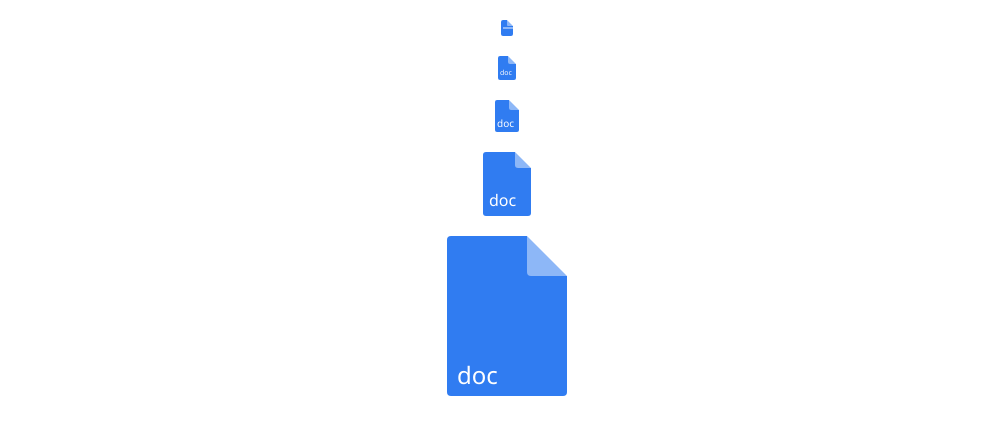
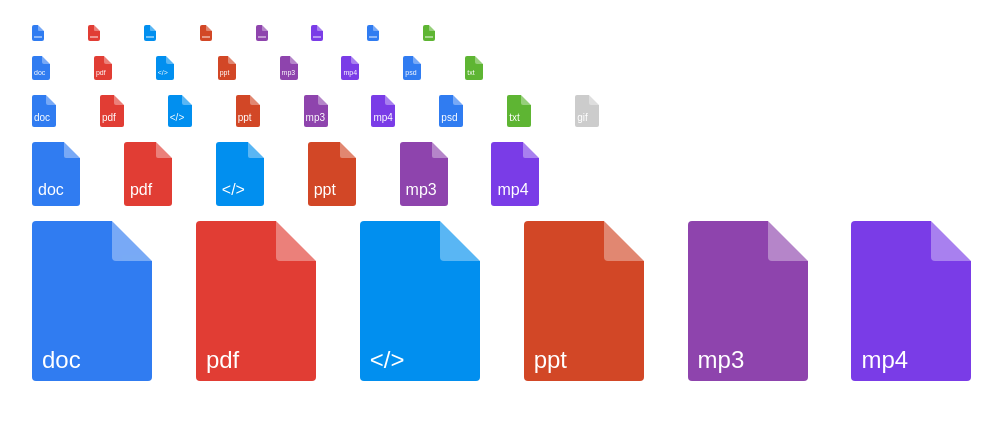
Before and after one commit to picturepan2/fileicon.css, a plain HTML site: page index.html in a window 1280 px wide. Shown: the whole page, without its empty margins (133-1135 px from the left). Drawn offline with nearby package versions, Linux system fonts and the light colour scheme.

Commit message:
图标类型的更多颜色支持

```diff
--- a/fileicon.css
+++ b/fileicon.css
@@ -2,14 +2,15 @@
 /*! fileicon.css v1.0.0 | MIT License | github.com/picturepan2/fileicon.css */
 /* fileicon.basic */
 .file-icon {
-  font-family: \5FAE\8F6F\96C5\9ED1, \534E\6587\9ED1\4F53, "Segoe UI", Tahoma, Arial;
+  font-family: Arial, Tahoma;
+  font-weight: 300;
   display: block;
   width: 24px;
   height: 32px;
   background: #018FEF;
   position: relative;
   border-radius: 2px;
-  margin: 20px auto;
+  -webkit-font-smoothing: antialiased;
 }
 .file-icon::before {
   display: block;
@@ -22,7 +23,7 @@
   border-bottom-left-radius: 2px;
   border-width: 5px;
   border-style: solid;
-  border-color: #fff #fff rgba(255,255,255,.45) rgba(255,255,255,.45);
+  border-color: #FFF #FFF rgba(255,255,255,.35) rgba(255,255,255,.35);
 }
 .file-icon::after {
   display: block;
@@ -34,7 +35,7 @@
   color: #fff;
   text-transform: lowercase;
   width: 100%;
-  padding: 2px 2px;
+  padding: 2px;
   white-space: nowrap;
   overflow: hidden;
 }
@@ -50,7 +51,8 @@
 }
 .file-icon.size-xs::after {
   content: "";
-  border-top: 2px solid rgba(255,255,255,.45);
+  border-bottom: 2px solid rgba(255,255,255,.45);
+  width: auto;
   left: 2px;
   right: 2px;
   bottom: 3px;
@@ -74,7 +76,7 @@
   border-radius: 3px;
 }
 .file-icon.size-lg::before {
-  border-bottom-left-radius: 3px;
+  border-bottom-left-radius: 2px;
   border-width: 8px;
 }
 .file-icon.size-lg::after {
@@ -95,8 +97,9 @@
   padding: 4px 10px;
 }
 /* fileicon.types */
-.file-icon[data-type=zip] {
-  background: #98ABC0;
+.file-icon[data-type=zip],
+.file-icon[data-type=rar] {
+  background: #ACACAC;
 }
 .file-icon[data-type^=doc] {
   background: #307CF1;
@@ -110,3 +113,29 @@
 .file-icon[data-type=pdf] {
   background: #E13D34;
 }
+.file-icon[data-type=psd] {
+  background: #307CF1;
+}
+.file-icon[data-type=txt] {
+  background: #5EB533;
+}
+.file-icon[data-type=mp3],
+.file-icon[data-type=wma],
+.file-icon[data-type=m4a],
+.file-icon[data-type=flac] {
+  background: #8E44AD;
+}
+.file-icon[data-type=mp4],
+.file-icon[data-type=wmv],
+.file-icon[data-type=mov],
+.file-icon[data-type=avi],
+.file-icon[data-type=mkv] {
+  background: #7A3CE7;
+}
+.file-icon[data-type=bmp],
+.file-icon[data-type=jpg],
+.file-icon[data-type=jpeg],
+.file-icon[data-type=gif],
+.file-icon[data-type=png] {
+  background: #CCC;
+}
--- a/index.html
+++ b/index.html
@@ -7,16 +7,65 @@
     <link rel="stylesheet" href="fileicon.css">
     <link rel="stylesheet" href="//maxcdn.bootstrapcdn.com/bootstrap/3.3.1/css/bootstrap.min.css">
     <style>
-
+        .icons {
+            width: 960px;
+            margin: 20px auto;
+        }
+        .file-icon {
+            margin: 5px 20px;
+            display: inline-block;
+        }
     </style>
 </head>
 <body>
+<div class="icons">
     <div class="row">
         <div class="file-icon size-xs" data-type="doc"></div>
+        <div class="file-icon size-xs" data-type="pdf"></div>
+        <div class="file-icon size-xs" data-type="</>"></div>
+        <div class="file-icon size-xs" data-type="ppt"></div>
+        <div class="file-icon size-xs" data-type="mp3"></div>
+        <div class="file-icon size-xs" data-type="mp4"></div>
+        <div class="file-icon size-xs" data-type="psd"></div>
+        <div class="file-icon size-xs" data-type="txt"></div>
+    </div>
+    <div class="row">
         <div class="file-icon size-sm" data-type="doc"></div>
+        <div class="file-icon size-sm" data-type="pdf"></div>
+        <div class="file-icon size-sm" data-type="</>"></div>
+        <div class="file-icon size-sm" data-type="ppt"></div>
+        <div class="file-icon size-sm" data-type="mp3"></div>
+        <div class="file-icon size-sm" data-type="mp4"></div>
+        <div class="file-icon size-sm" data-type="psd"></div>
+        <div class="file-icon size-sm" data-type="txt"></div>
+    </div>
+    <div class="row">
         <div class="file-icon" data-type="doc"></div>
+        <div class="file-icon" data-type="pdf"></div>
+        <div class="file-icon" data-type="</>"></div>
+        <div class="file-icon" data-type="ppt"></div>
+        <div class="file-icon" data-type="mp3"></div>
+        <div class="file-icon" data-type="mp4"></div>
+        <div class="file-icon" data-type="psd"></div>
+        <div class="file-icon" data-type="txt"></div>
+        <div class="file-icon" data-type="gif"></div>
+    </div>
+    <div class="row">
         <div class="file-icon size-lg" data-type="doc"></div>
+        <div class="file-icon size-lg" data-type="pdf"></div>
+        <div class="file-icon size-lg" data-type="</>"></div>
+        <div class="file-icon size-lg" data-type="ppt"></div>
+        <div class="file-icon size-lg" data-type="mp3"></div>
+        <div class="file-icon size-lg" data-type="mp4"></div>
+    </div>
+    <div class="row">
         <div class="file-icon size-xl" data-type="doc"></div>
+        <div class="file-icon size-xl" data-type="pdf"></div>
+        <div class="file-icon size-xl" data-type="</>"></div>
+        <div class="file-icon size-xl" data-type="ppt"></div>
+        <div class="file-icon size-xl" data-type="mp3"></div>
+        <div class="file-icon size-xl" data-type="mp4"></div>
+    </div>
 </div>
 </body>
 </html>
```
Lines whose indentation alone changed are shown as unchanged.
